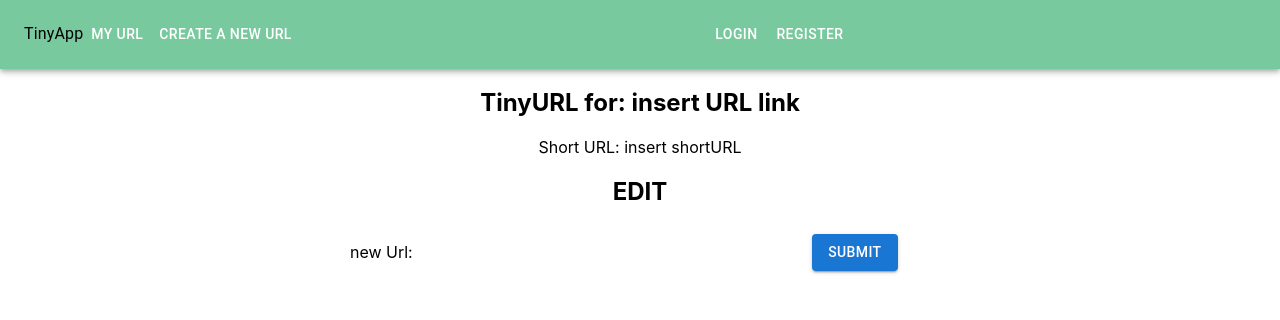
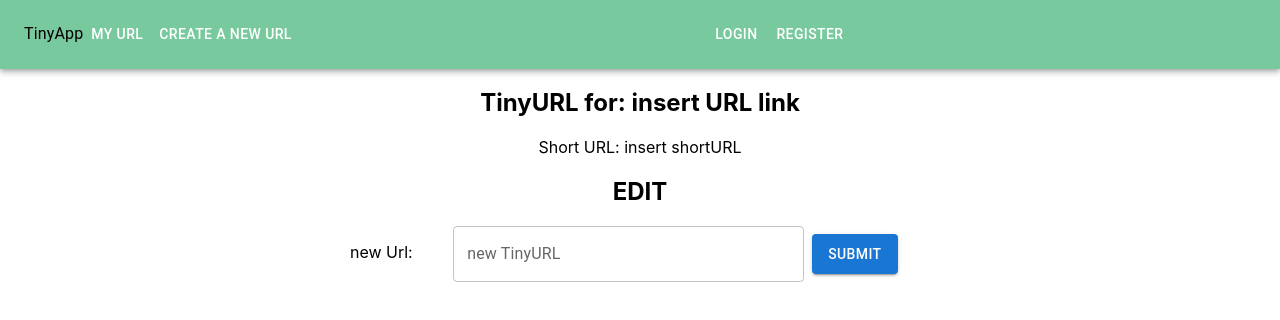
Before and after one commit to patriceandrea/tinyapp-2.0, a React (Create React App) app in the folder client/: page /edit in a window 1280 px wide. Shown: the top 320 px of the page. Built offline with nearby package versions, Linux system fonts and the light colour scheme.

Commit message:
fixes the text field

```diff
--- a/client/src/Components/Text.tsx
+++ b/client/src/Components/Text.tsx
@@ -14,8 +14,7 @@ export default function Text() {
           maxWidth: '70%',
         }}
       >
-
-
+        <TextField fullWidth label="new TinyURL" id="fullWidth" />
       </Box>
       <Button variant="contained" sx={{ m: 1 }}>Submit</Button>
     </div>
--- a/client/src/pages/EditUrls.tsx
+++ b/client/src/pages/EditUrls.tsx
@@ -4,7 +4,7 @@ import Header from '../Components/Header';
 import Text from "../Components/Text";
 import "../stylesheet/Text.css";
 import "../stylesheet/EditUrls.css"
-
+import { TextField } from "@mui/material";
 export interface IHomeProps { }
 
 const EditUrls: React.FunctionComponent<IHomeProps> = (props) => {
--- a/client/src/pages/NewUrls.tsx
+++ b/client/src/pages/NewUrls.tsx
@@ -26,15 +26,13 @@ const NewUrls: React.FunctionComponent<INewUrlsProps> = (props: any) => {
     axios.post(url, { user, longUrl }, { withCredentials: true })
       .then((data) => {
         // console.log(user);
-        // setLongUrl(data)
+        setLongUrl(data)
         navigate("/myurls");
 
       })
       .catch((e) => console.log(e))
 
   }
-
-
 
 
   return (
```
